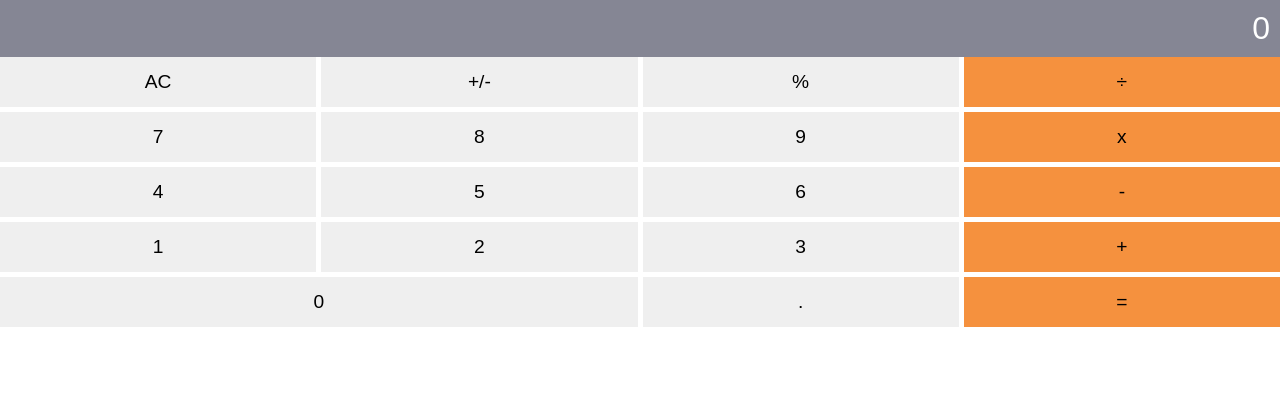
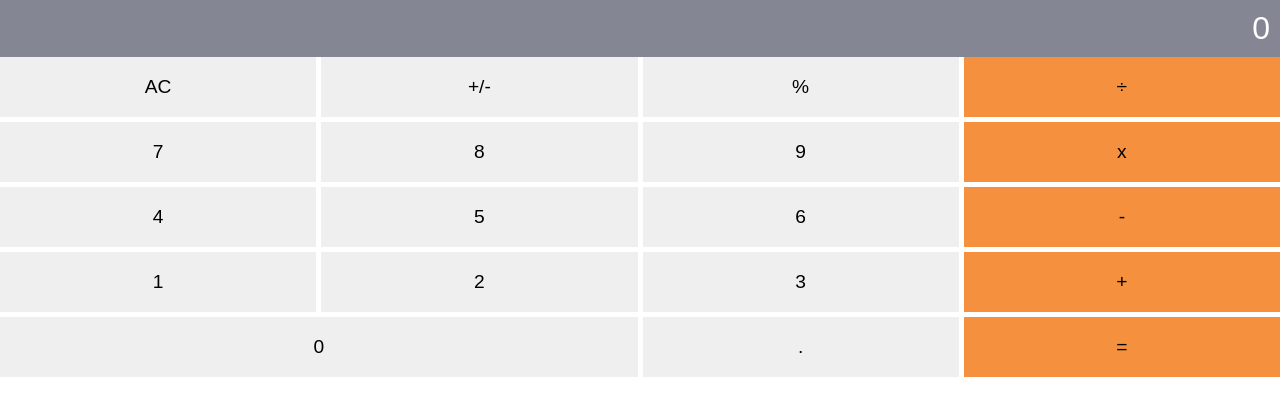
Before and after one commit to LeslieAine/math-magicians, a React (Create React App) app: page / in a window 1280 px wide. Shown: the top 416 px of the page. Built offline with nearby package versions, Linux system fonts and the light colour scheme.

Commit message:
Add styles

```diff
--- a/src/styles/calculator.css
+++ b/src/styles/calculator.css
@@ -27,5 +27,5 @@
 .calculator-button {
   font-size: 1.2rem;
   border: none;
-  height: 50px;
+  height: 60px;
 }
```
